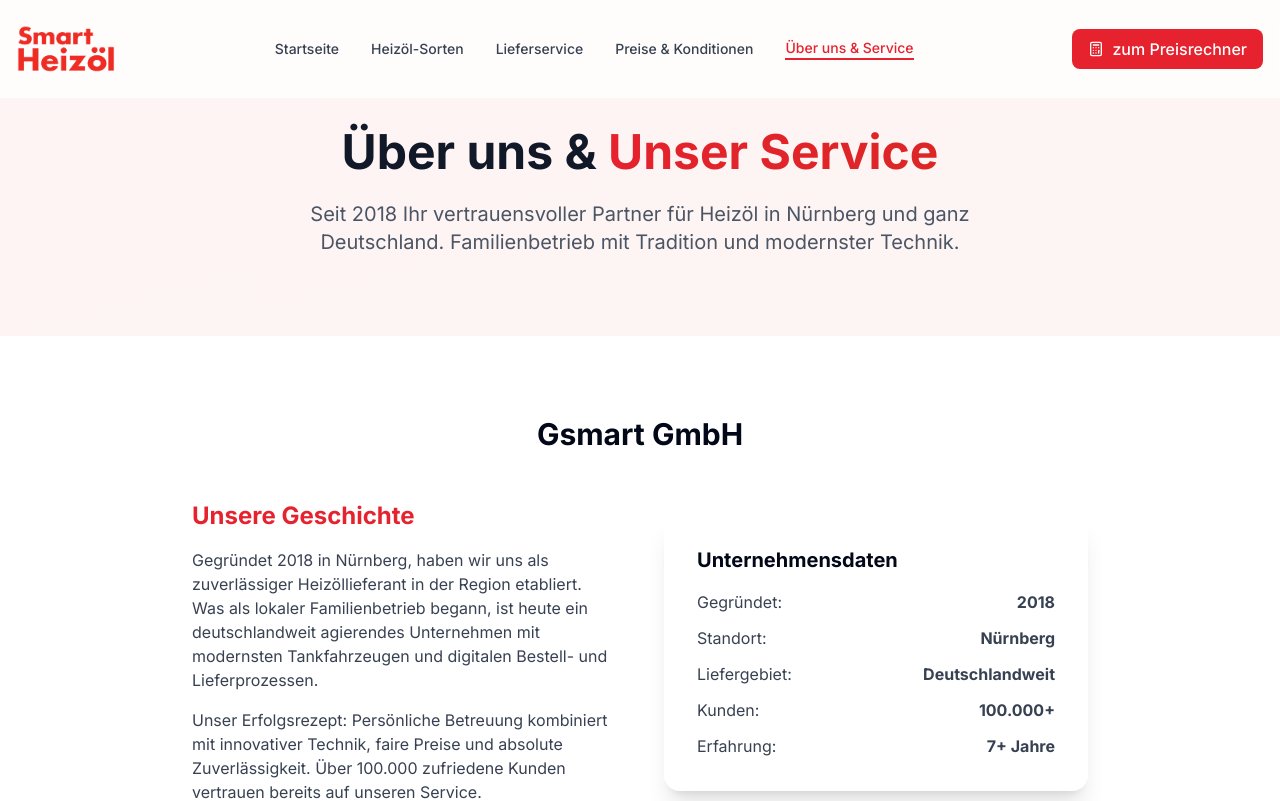
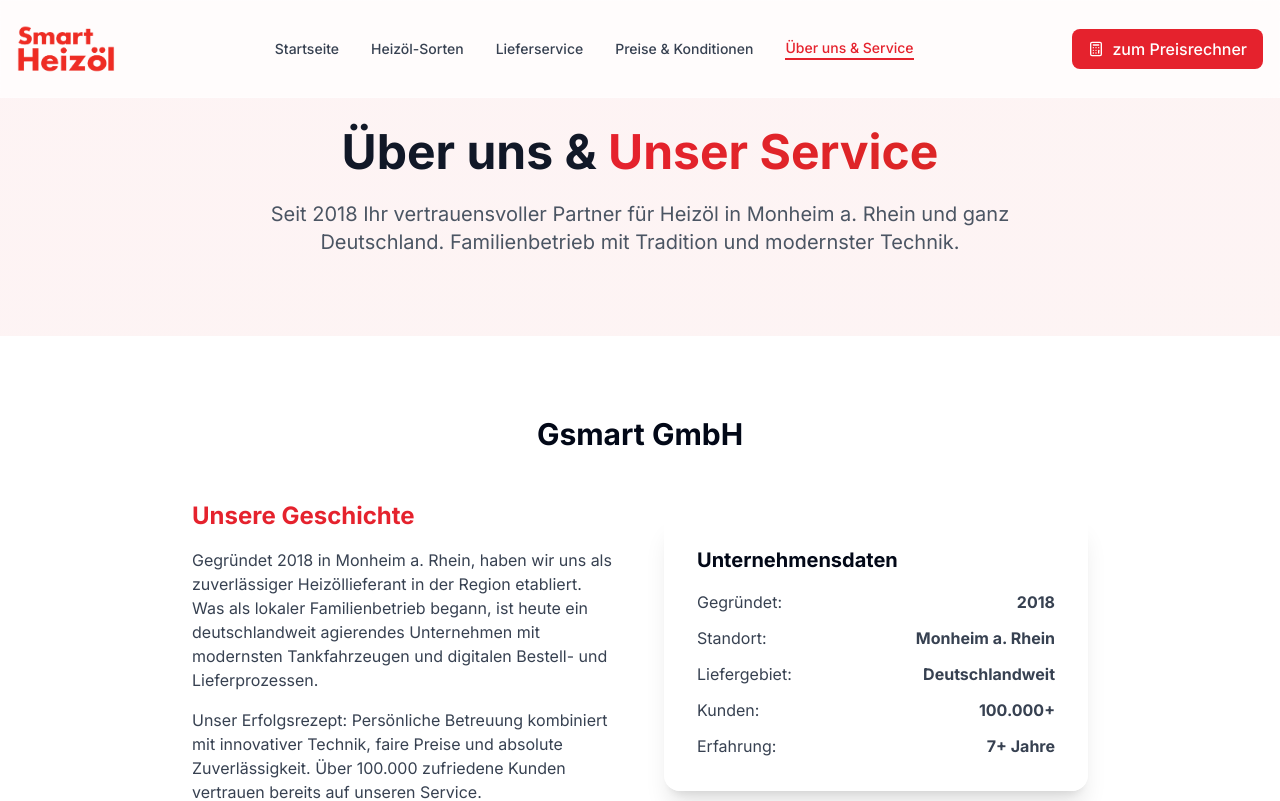
Before and after one commit to dvvvvv411/schuerer-energie, a React (Vite) app: page /ueber-uns in a window 1280 px wide. Shown: the top 801 px of the page. Built offline with nearby package versions, Linux system fonts and the light colour scheme.

Commit message:
Update location on About Us page
Changed the location "Nürnberg" to "Monheim a. Rhein" on the About Us page.

```diff
--- a/src/components/CompanySection.tsx
+++ b/src/components/CompanySection.tsx
@@ -15,7 +15,7 @@ const CompanySection = () => {
             <div className="space-y-6 text-lg text-gray-600 leading-relaxed">
               <p>
                 Seit 2018 sind wir Ihr vertrauensvoller Partner für günstige und hochwertige Heizöl-Lieferungen in ganz Deutschland.
-                Als modernes Unternehmen aus Nürnberg haben wir uns auf die direkte Belieferung von Privat- und Geschäftskunden spezialisiert.
+                Als modernes Unternehmen aus Monheim a. Rhein haben wir uns auf die direkte Belieferung von Privat- und Geschäftskunden spezialisiert.
               </p>
 
               <p>
--- a/src/components/SEO.tsx
+++ b/src/components/SEO.tsx
@@ -14,7 +14,7 @@ interface SEOProps {
 const SEO = ({
   title,
   description,
-  keywords = "Heizöl, günstig, Lieferung, Nürnberg, Deutschland, 70 Cent",
+  keywords = "Heizöl, günstig, Lieferung, Monheim a. Rhein, Deutschland, 70 Cent",
   ogImage = "https://i.imgur.com/jOSkXXt.png",
   ogType = "website",
   canonicalUrl,
--- a/src/pages/AGB.tsx
+++ b/src/pages/AGB.tsx
@@ -62,7 +62,7 @@ const AGB = () => {
 
               <section>
                 <h2 className="text-2xl font-semibold text-gray-900 mb-4">§ 8 Schlussbestimmungen</h2>
-                <p>Es gilt das Recht der Bundesrepublik Deutschland unter Ausschluss des UN-Kaufrechts. Gerichtsstand für alle Streitigkeiten ist Nürnberg, sofern der Käufer Kaufmann ist.</p>
+                <p>Es gilt das Recht der Bundesrepublik Deutschland unter Ausschluss des UN-Kaufrechts. Gerichtsstand für alle Streitigkeiten ist Düsseldorf, sofern der Käufer Kaufmann ist.</p>
               </section>
             </div>
           </div>
--- a/src/pages/UeberUns.tsx
+++ b/src/pages/UeberUns.tsx
@@ -24,7 +24,7 @@ const UeberUns = () => {
             Über uns & <span className="gradient-text">Unser Service</span>
           </h1>
           <p className="text-xl text-gray-600 max-w-3xl mx-auto">
-            Seit 2018 Ihr vertrauensvoller Partner für Heizöl in Nürnberg und ganz Deutschland.
+            Seit 2018 Ihr vertrauensvoller Partner für Heizöl in Monheim a. Rhein und ganz Deutschland.
             Familienbetrieb mit Tradition und modernster Technik.
           </p>
         </div>
@@ -38,7 +38,7 @@ const UeberUns = () => {
             <div>
               <h3 className="text-2xl font-bold mb-4 text-primary">Unsere Geschichte</h3>
               <p className="text-gray-700 mb-4">
-                Gegründet 2018 in Nürnberg, haben wir uns als zuverlässiger Heizöllieferant
+                Gegründet 2018 in Monheim a. Rhein, haben wir uns als zuverlässiger Heizöllieferant
                 in der Region etabliert. Was als lokaler Familienbetrieb begann, ist heute
                 ein deutschlandweit agierendes Unternehmen mit modernsten Tankfahrzeugen
                 und digitalen Bestell- und Lieferprozessen.
@@ -58,7 +58,7 @@ const UeberUns = () => {
                 </div>
                 <div className="flex justify-between">
                   <span>Standort:</span>
-                  <span className="font-bold">Nürnberg</span>
+                  <span className="font-bold">Monheim a. Rhein</span>
                 </div>
                 <div className="flex justify-between">
                   <span>Liefergebiet:</span>
```
